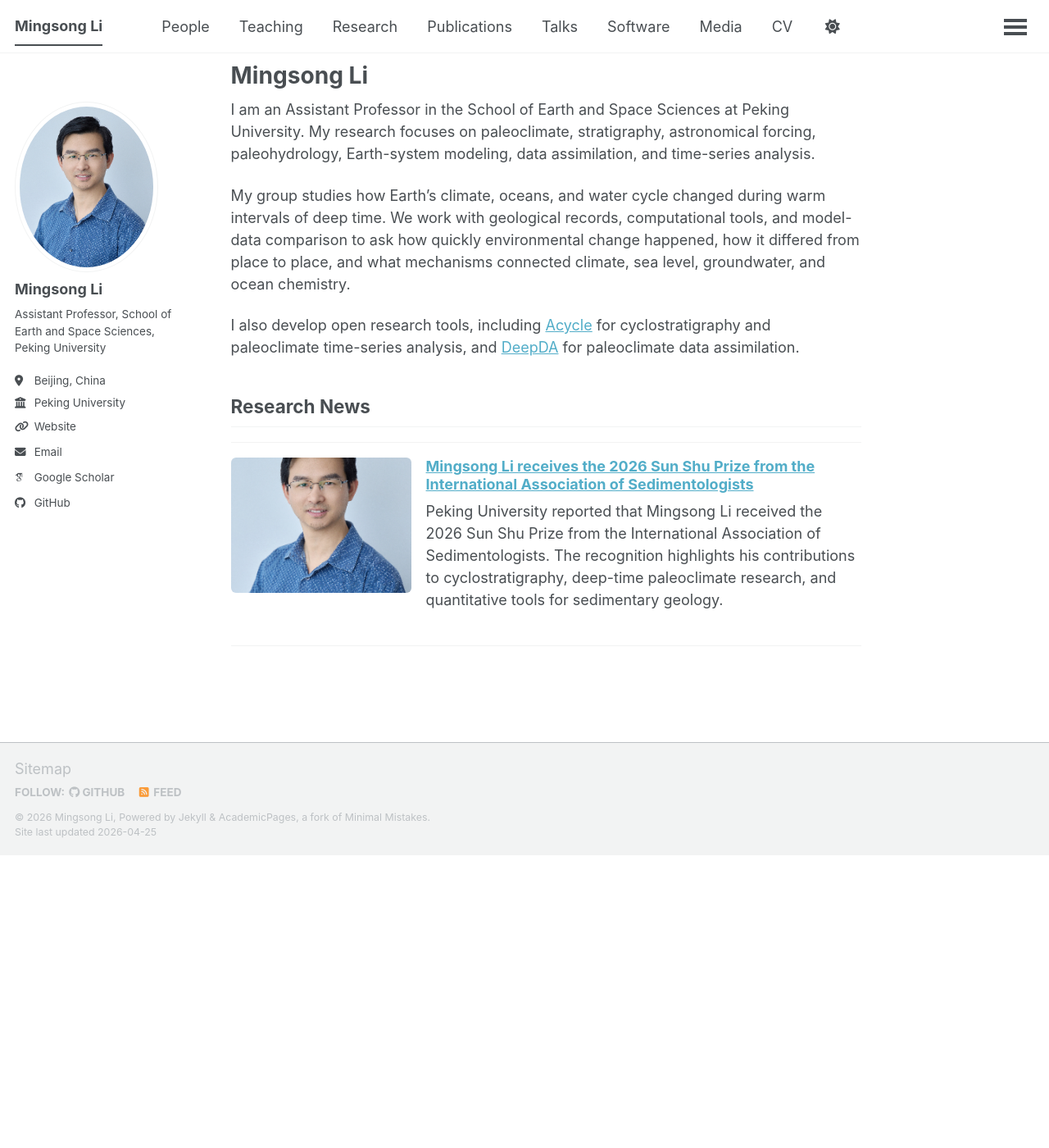
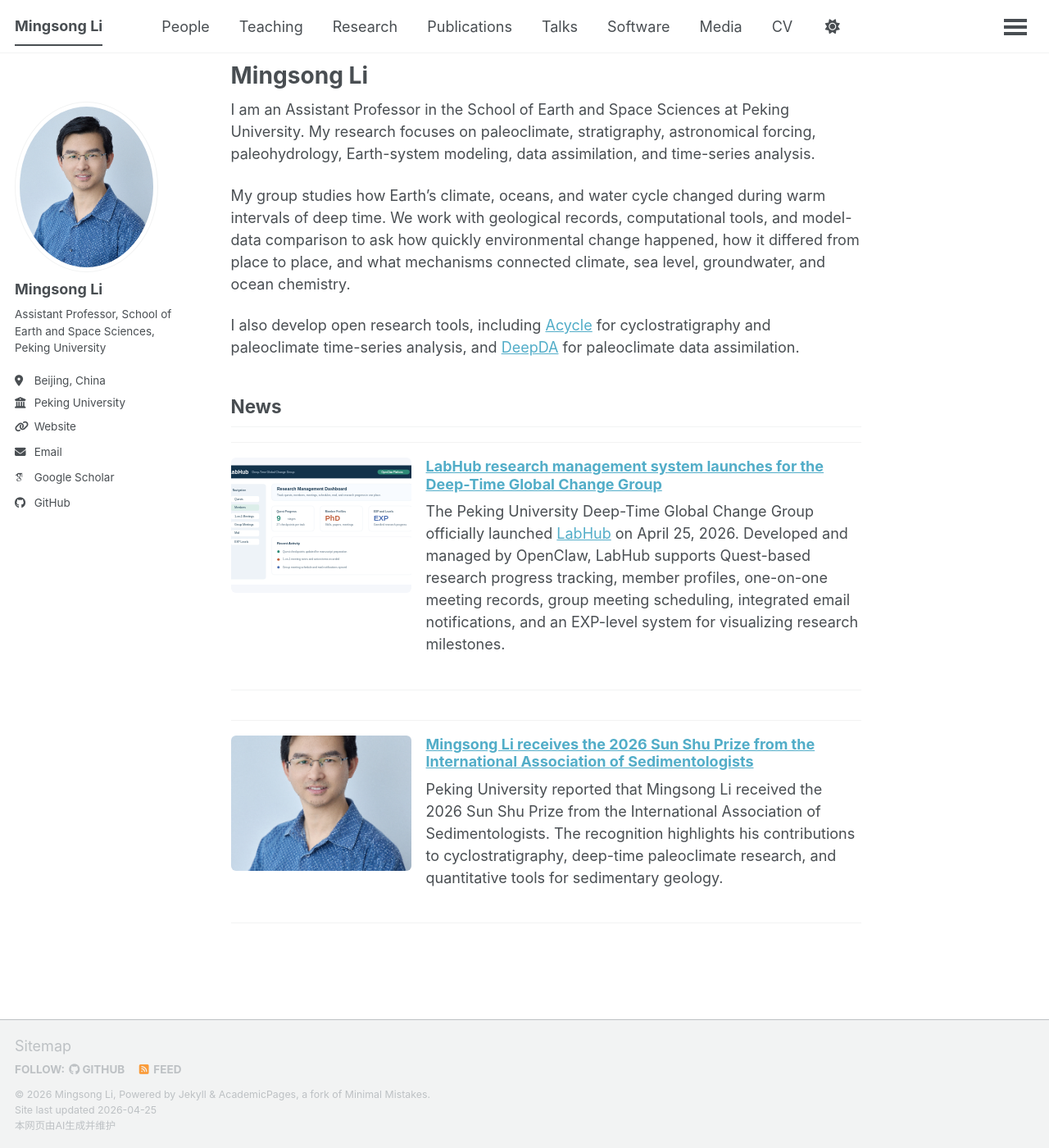
Before and after one commit to mingsongli/liweb, a Jekyll site: the page built from _pages/about.md, in a window 1280 px wide and 1400 px high, scrolled down 28 px. Shown: the whole window at 82% size. Built offline with Jekyll 4.4.1, drawn with Linux system fonts in a browser that asks for light colours; some web fonts are replaced; a script that is not in the unit is left out; before the commit the page ends 1071 px from its top, so only the background shows below that.

Commit message:
add labhub

```diff
--- a/_includes/footer.html
+++ b/_includes/footer.html
@@ -21,5 +21,6 @@
 
 <div class="page__footer-copyright">
   &copy; {{ site.time | date: '%Y' }} {{ site.name | default: site.title }}, {{ site.data.ui-text[site.locale].powered_by | default: "Powered by" }} <a href="https://jekyllrb.com" rel="nofollow">Jekyll</a> &amp; <a href="https://github.com/academicpages/academicpages.github.io">AcademicPages</a>, a fork of <a href="https://mademistakes.com/work/minimal-mistakes-jekyll-theme/" rel="nofollow">Minimal Mistakes</a>.<br />
-  Site last updated {{ "now" | date: '%Y-%m-%d' }}
+  Site last updated {{ "now" | date: '%Y-%m-%d' }}<br />
+  本网页由AI生成并维护
 </div>
--- a/_pages/about.md
+++ b/_pages/about.md
@@ -13,7 +13,17 @@ My group studies how Earth's climate, oceans, and water cycle changed during war
 
 I also develop open research tools, including [Acycle](https://github.com/mingsongli/acycle) for cyclostratigraphy and paleoclimate time-series analysis, and [DeepDA](https://github.com/mingsongli/deepDA) for paleoclimate data assimilation.
 
-## Research News
+## News
+
+<article class="research-news-card">
+  <a href="/news/labhub-launch/">
+    <img src="/images/labhub-screenshot.svg" alt="LabHub research management dashboard" />
+  </a>
+  <div>
+    <h3><a href="/news/labhub-launch/">LabHub research management system launches for the Deep-Time Global Change Group</a></h3>
+    <p>The Peking University Deep-Time Global Change Group officially launched <a href="https://lab.mingsongli.com/">LabHub</a> on April 25, 2026. Developed and managed by OpenClaw, LabHub supports Quest-based research progress tracking, member profiles, one-on-one meeting records, group meeting scheduling, integrated email notifications, and an EXP-level system for visualizing research milestones.</p>
+  </div>
+</article>
 
 <article class="research-news-card">
   <a href="/news/international-sun-shu-prize/">
```
Also changed, not shown: _pages/news/labhub-launch.md (added, +14 -0 lines), images/labhub-screenshot.svg (added).
